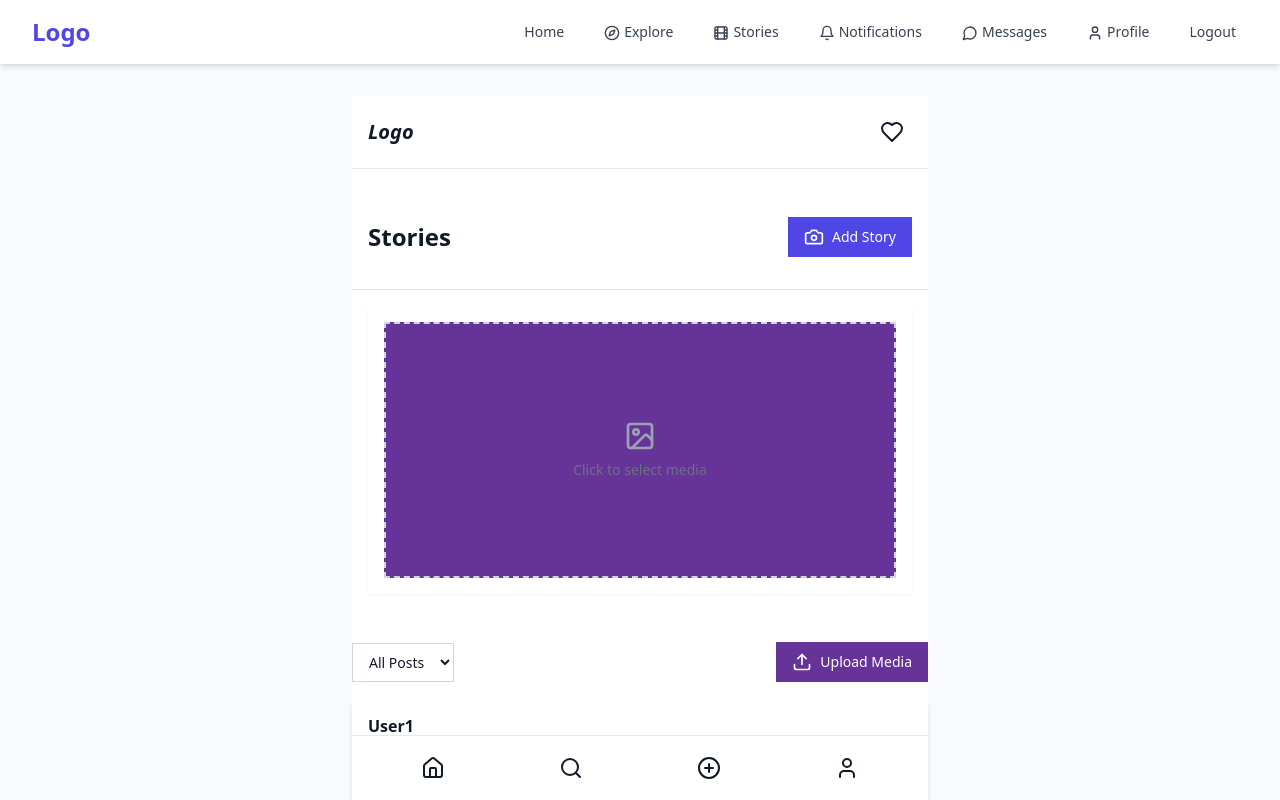
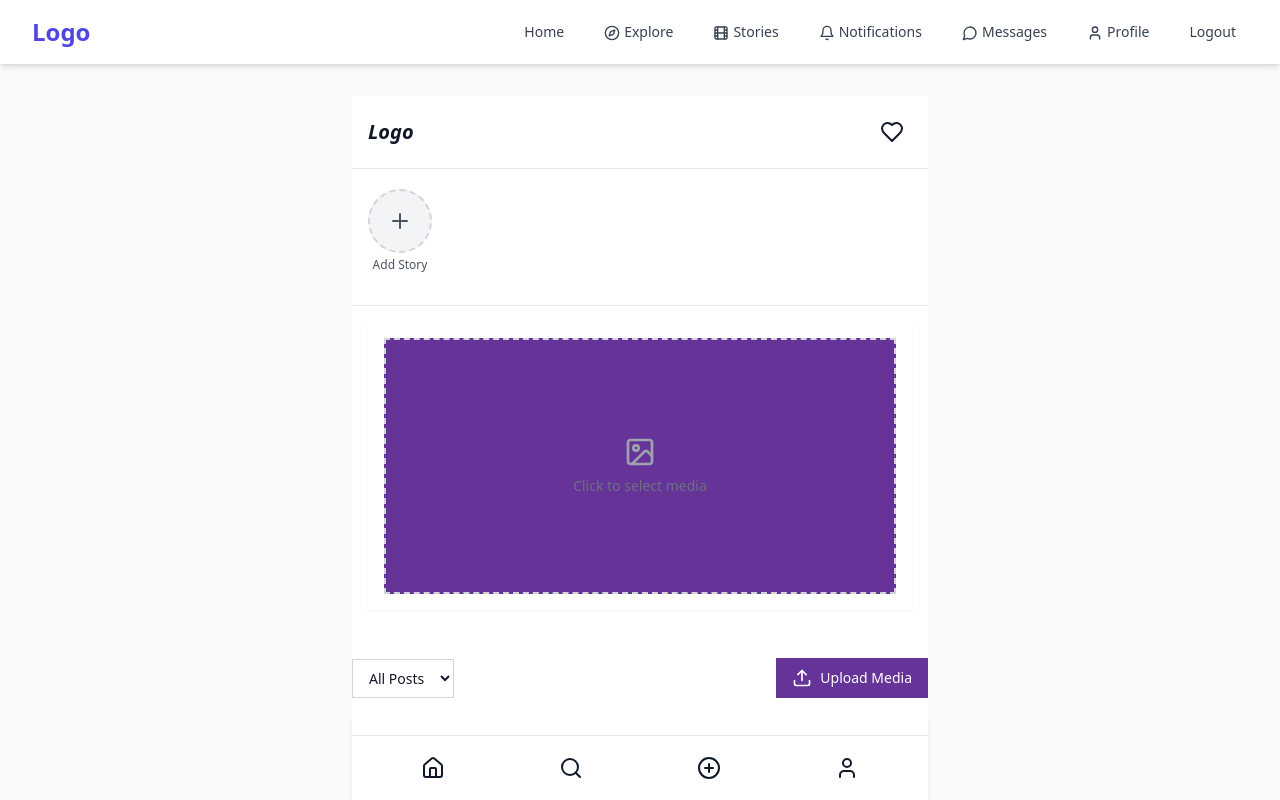
Before and after one commit to Bhuvaneshbe2/vibrant-minimalista, a React (Vite) app: page / in a window 1280 px wide. Shown: the top 800 px of the page. Built offline with nearby package versions, Linux system fonts and the light colour scheme; sample sign-in values are in the browser's storage; grey boxes are pictures that could not be loaded.

Commit message:
Update story display
Display stories in a circular shape.

```diff
--- a/src/components/Stories.tsx
+++ b/src/components/Stories.tsx
@@ -1,8 +1,9 @@
 
 import React, { useState, useRef } from 'react';
-import { Camera, Image, Smile, Clock, X } from 'lucide-react';
+import { Camera, Image, Smile, Clock, X, Plus } from 'lucide-react';
 import { toast } from 'sonner';
 import { Button } from "@/components/ui/button"
+import { Avatar, AvatarImage, AvatarFallback } from "@/components/ui/avatar"
 
 interface Story {
   id: string;
@@ -66,7 +67,6 @@ const Stories: React.FC = () => {
     setStories(updatedStories);
   };
 
-  // Check for expired stories every minute
   React.useEffect(() => {
     const interval = setInterval(removeExpiredStories, 60000);
     return () => clearInterval(interval);
@@ -80,9 +80,10 @@ const Stories: React.FC = () => {
   };
 
   return (
-    <div className="max-w-2xl mx-auto mt-8">
-      <div className="flex justify-between items-center mb-4">
-        <h2 className="text-2xl font-bold">Stories</h2>
+    <div className="max-w-2xl mx-auto">
+      <div className="flex space-x-4 overflow-x-auto scrollbar-hide pb-4">
+        {/* Add Story Button */}
+        <div className="flex flex-col items-center space-y-1">
           <input
             type="file"
             ref={fileInputRef}
@@ -90,17 +91,45 @@ const Stories: React.FC = () => {
             accept="image/*,video/*"
             className="hidden"
           />
-        <Button
+          <button
             onClick={() => fileInputRef.current?.click()}
-          className="bg-indigo-600 text-white px-4 py-2 rounded-md flex items-center"
+            className="w-16 h-16 rounded-full flex items-center justify-center bg-gray-100 border-2 border-dashed border-gray-300 hover:bg-gray-200 transition-colors"
           >
-          <Camera className="mr-2 h-5 w-5" />
-          Add Story
-        </Button>
+            <Plus className="h-6 w-6 text-gray-600" />
+          </button>
+          <span className="text-xs text-gray-600">Add Story</span>
         </div>
 
+        {/* Stories List */}
+        {stories.map((story) => (
+          <div key={story.id} className="flex flex-col items-center space-y-1">
+            <div className="rounded-full p-1 bg-gradient-to-tr from-yellow-400 to-fuchsia-600">
+              <div className="rounded-full border-2 border-white overflow-hidden w-16 h-16">
+                {story.type === 'photo' ? (
+                  <img
+                    src={story.content}
+                    alt="Story"
+                    className="w-full h-full object-cover"
+                  />
+                ) : (
+                  <video
+                    src={story.content}
+                    className="w-full h-full object-cover"
+                  />
+                )}
+              </div>
+            </div>
+            <span className="text-xs">
+              {new Date(story.timestamp).toLocaleTimeString([], { hour: '2-digit', minute: '2-digit' })}
+            </span>
+          </div>
+        ))}
+      </div>
+
+      {/* Media Preview and Post UI */}
       {selectedMedia && (
-        <div className="mb-4 relative">
+        <div className="fixed inset-0 bg-black bg-opacity-75 flex items-center justify-center p-4 z-50">
+          <div className="bg-white rounded-lg max-w-lg w-full p-4">
             {selectedMedia.file.type.startsWith('image/') ? (
               <img
                 src={selectedMedia.preview}
@@ -114,40 +143,24 @@ const Stories: React.FC = () => {
                 className="w-full h-64 object-cover rounded-lg"
               />
             )}
+            <div className="flex gap-2 mt-4">
               <Button
                 variant="destructive"
-            size="icon"
-            className="absolute top-2 right-2"
                 onClick={clearSelection}
+                className="flex-1"
               >
-            <X className="h-4 w-4" />
+                Cancel
               </Button>
               <Button
                 onClick={addStory}
-            className="mt-2 w-full"
+                className="flex-1"
               >
                 Post Story
               </Button>
             </div>
-      )}
-
-      <div className="grid grid-cols-4 gap-4">
-        {stories.map((story) => (
-          <div key={story.id} className="bg-white p-4 rounded-lg shadow-md">
-            {story.type === 'photo' ? (
-              <img src={story.content} alt="Story" className="w-full h-32 object-cover rounded-md" />
-            ) : (
-              <video src={story.content} className="w-full h-32 object-cover rounded-md" controls />
-            )}
-            <div className="flex justify-between items-center mt-2">
-              <span className="text-sm text-gray-500">
-                {story.timestamp.toLocaleString()}
-              </span>
-              <Clock className="h-4 w-4 text-gray-500" />
           </div>
         </div>
-        ))}
-      </div>
+      )}
     </div>
   );
 };
```
Lines whose indentation alone changed are shown as unchanged.
